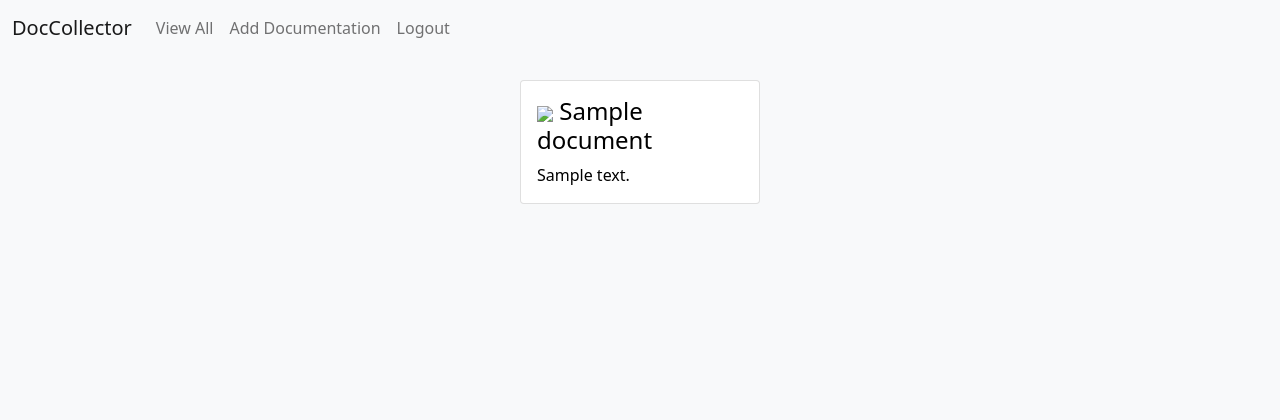
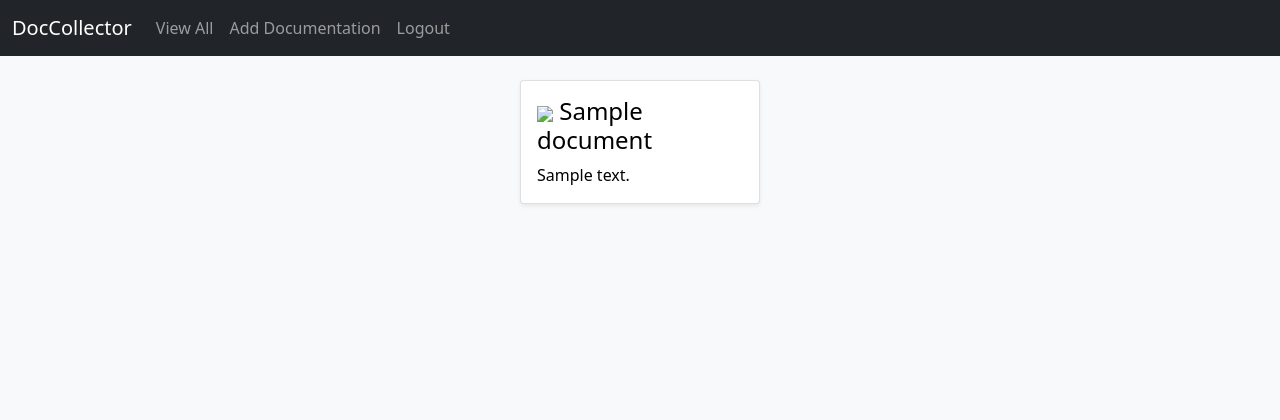
Before and after one commit to stephansama/doccollector, a Django app: page /docs/ in a window 1280 px wide. Shown: the top 420 px of the page. Run offline with Django 4.2, Linux system fonts and the light colour scheme; a user stored in the database is signed in; tables that the repository leaves empty hold one stand-in row (values such as "Sample post").

Commit message:
updated bootstrap

```diff
--- a/main_app/templates/base.html
+++ b/main_app/templates/base.html
@@ -24,7 +24,7 @@
 	</head>
 	<body class="bg-light">
 		{% comment %} NAVIGATION {% endcomment %}
-		<nav class="navbar navbar-expand-lg navbar-light bg-light">
+		<nav class="navbar navbar-expand-lg navbar-dark bg-dark">
 			<div class="container-fluid">
 				<a class="navbar-brand" href="/">DocCollector</a>
 				<button
--- a/main_app/templates/doc.html
+++ b/main_app/templates/doc.html
@@ -3,7 +3,7 @@
 <ul class="list-unstyled d-flex"></ul>
 
 <div class="w-100 d-flex justify-content-center">
-	<div class="card w-50">
+	<div class="card shadow-lg w-50">
 		<img class="card-img-top" src="holder.js/100x180/" alt="" />
 		<div class="card-body">
 			<h4 class="card-title">
--- a/main_app/templates/doc_all.html
+++ b/main_app/templates/doc_all.html
@@ -3,7 +3,7 @@
 <div class="d-flex justify-content-center w-100">
 	{% for doc in docs %}
 	<a class="text-decoration-none text-black" href="{% url 'detail' doc.id%}">
-		<div class="card mx-2" style="width: 15rem">
+		<div class="card mx-2 shadow-sm" style="width: 15rem">
 			<div class="card-body">
 				<h4 class="card-title">
 					<img
```
